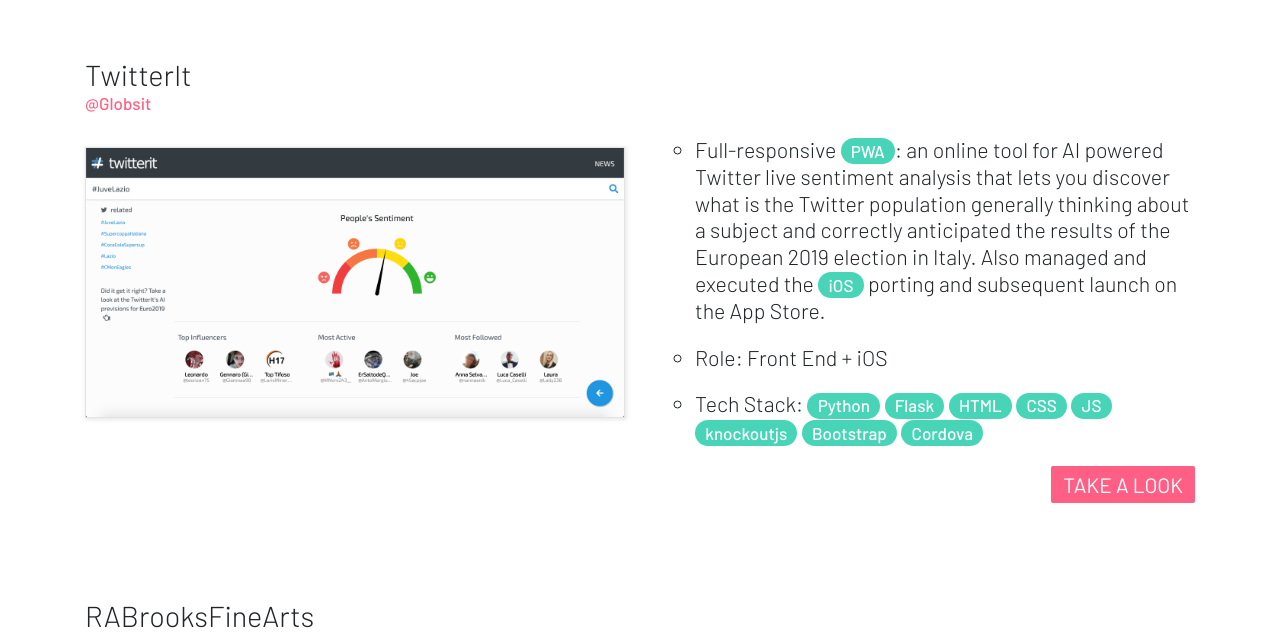
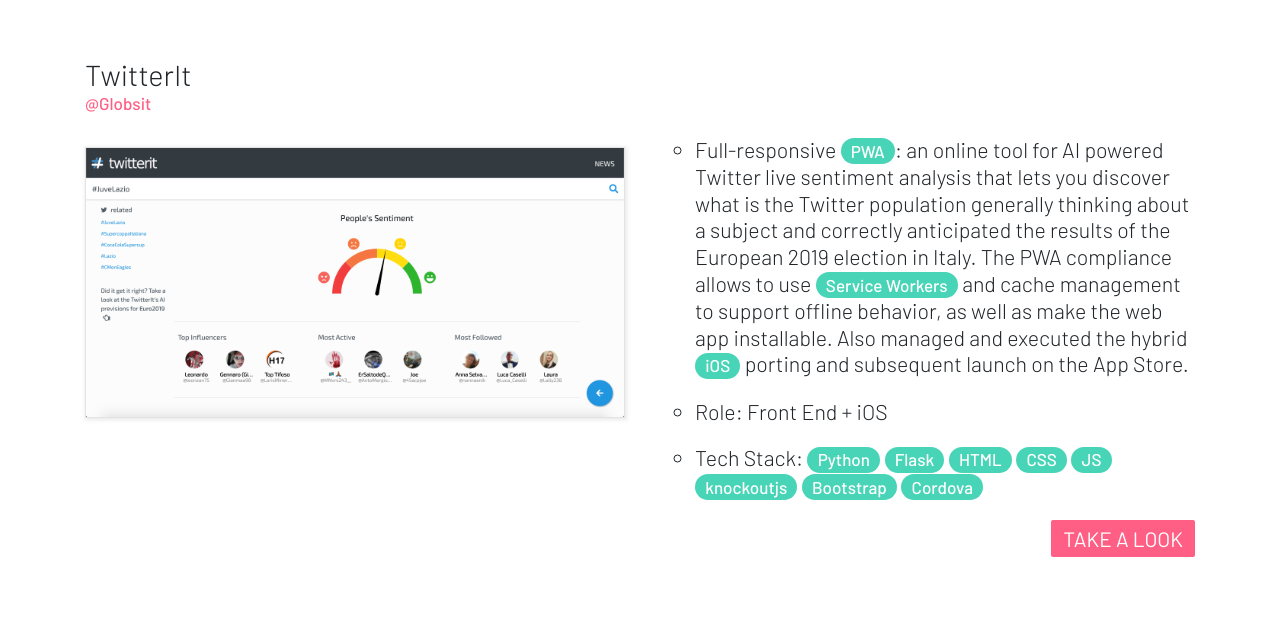
Before and after one commit to soniarizzodev/SoniaRizzoDev, a Flask app: page /portfolio in a window 1280 px wide. Shown: the part 667-1299 px from the top of the page. Run offline with Flask 2, Linux system fonts and the light colour scheme; some libraries are stand-ins or nearby versions.

Commit message:
- Added favicon - Small changes to copy

```diff
--- a/webapp/templates/layout.html
+++ b/webapp/templates/layout.html
@@ -4,6 +4,8 @@
     <meta charset="utf-8" />
     <meta name="viewport" content="width=device-width, initial-scale=1.0">
     <title>Sonia Rizzo Dev - Online Portfolio and a few other things</title>
+    <link rel="shortcut icon" href="{{ url_for('static', filename='imgs/favicon.ico') }}" type="image/x-icon">
+    <link rel="icon" href="{{ url_for('static', filename='imgs/favicon.ico') }}" type="image/x-icon">
     <link rel="stylesheet" type="text/css" href="/static/bootstrap/bootstrap.min.css" />
     <link rel="stylesheet" type="text/css" href="/static/content/site.css" />
     <link rel="stylesheet" type="text/css" href="/static/content/bootstrap_custom.css" />
--- a/webapp/templates/portfolio.html
+++ b/webapp/templates/portfolio.html
@@ -93,7 +93,9 @@
                                 sentiment analysis that lets you discover what is the
                                 Twitter population generally thinking about a subject
                                 and correctly anticipated the results of the
-                                European 2019 election in Italy. Also managed and executed the
+                                European 2019 election in Italy. The PWA compliance allows to use
+                                <a class="badge badge-pill badge-primary" target="_blank" href="https://developers.google.com/web/fundamentals/primers/service-workers">Service Workers</a> and cache management to
+                                support offline behavior, as well as make the web app installable. Also managed and executed the hybrid
                                 <a class="badge badge-pill badge-primary" target="_blank" href="https://debuggerdotbreak.judahgabriel.com/2018/04/13/i-built-a-pwa-and-published-it-in-3-app-stores-heres-what-i-learned/">iOS</a> porting and
                                 subsequent launch on the App Store.
                             </li>
```
Also changed, not shown: webapp/static/imgs/favicon.ico (added).
